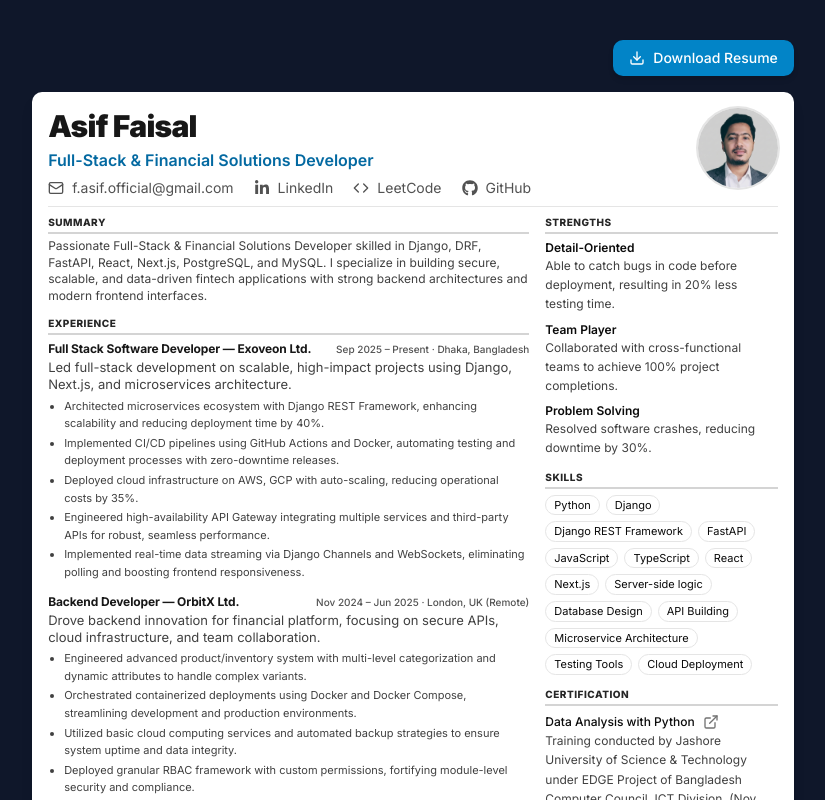
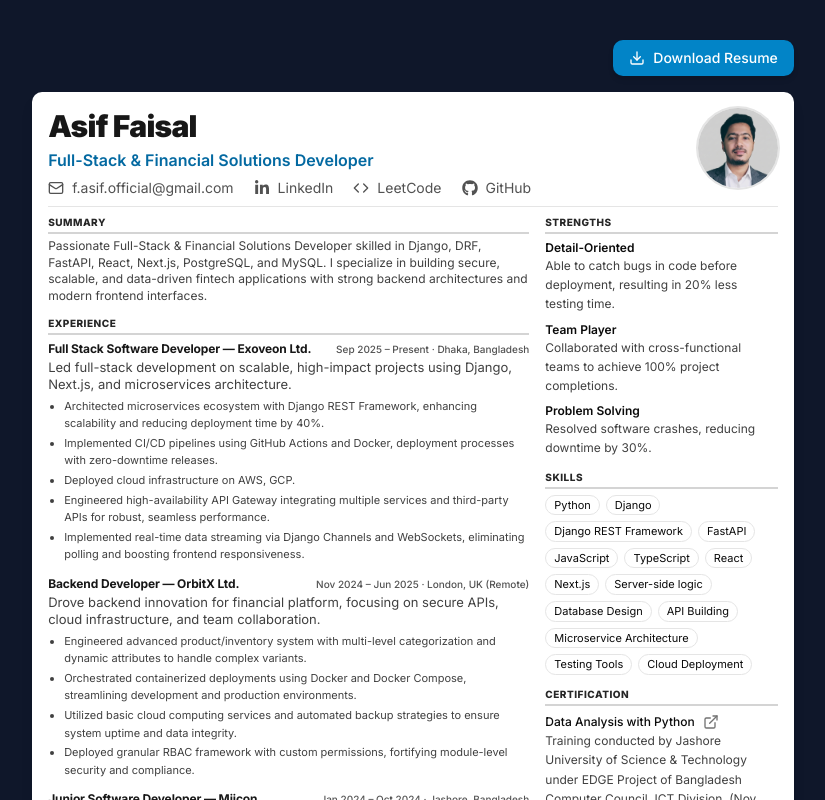
Before and after one commit to asifisme/asifisme, a Next.js app: page / in a window 1280 px wide. Shown: the top 800 px of the page, without its empty margins (227-1052 px from the left). Built offline with nearby package versions, Linux system fonts and the light colour scheme.

Commit message:
feat: Refine job experience achievements by simplifying CI/CD and cloud deployment descriptions

```diff
--- a/app/page.tsx
+++ b/app/page.tsx
@@ -37,8 +37,8 @@ export default function Home() {
       description: "Led full-stack development on scalable, high-impact projects using Django, Next.js, and microservices architecture.",
       achievements: [
         "Architected microservices ecosystem with Django REST Framework, enhancing scalability and reducing deployment time by 40%.",
-        "Implemented CI/CD pipelines using GitHub Actions and Docker, automating testing and deployment processes with zero-downtime releases.",
-        "Deployed cloud infrastructure on AWS, GCP with auto-scaling, reducing operational costs by 35%.",
+        "Implemented CI/CD pipelines using GitHub Actions and Docker, deployment processes with zero-downtime releases.",
+        "Deployed cloud infrastructure on AWS, GCP.",
         "Engineered high-availability API Gateway integrating multiple services and third-party APIs for robust, seamless performance.",
         "Implemented real-time data streaming via Django Channels and WebSockets, eliminating polling and boosting frontend responsiveness."
       ],
```
